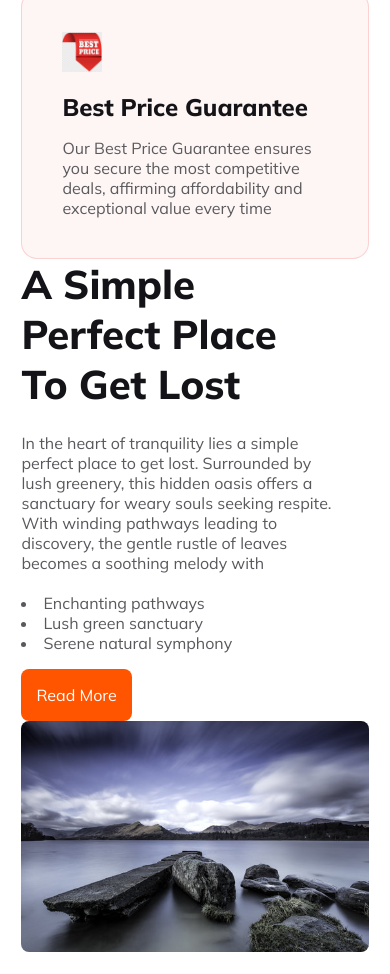
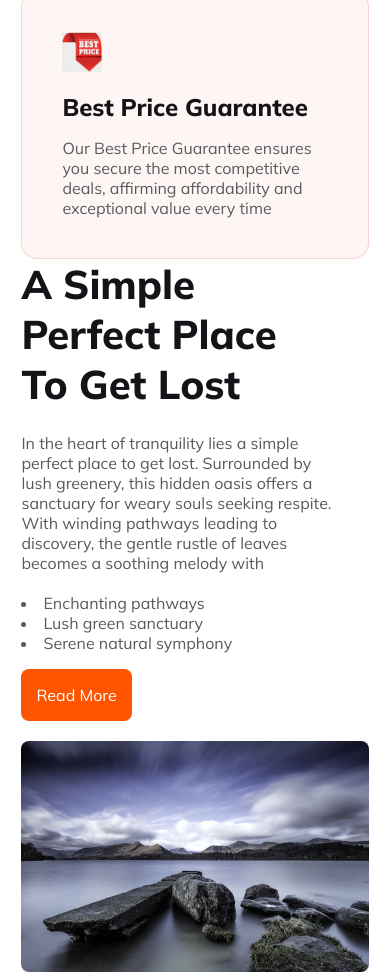
Before and after one commit to SRSayed/travel-web, a plain HTML site: page index.html in a window 390 px wide. Shown: the part 6810-7784 px from the top of the page. Drawn offline with Linux system fonts and the light colour scheme.

Commit message:
final Check Done

```diff
--- a/styles/travel-responsive.css
+++ b/styles/travel-responsive.css
@@ -86,5 +86,8 @@
     .section6-img{
         width: 100%;
     }
+    .section6{
+        gap: 20px;
+    }
 
 }
```
